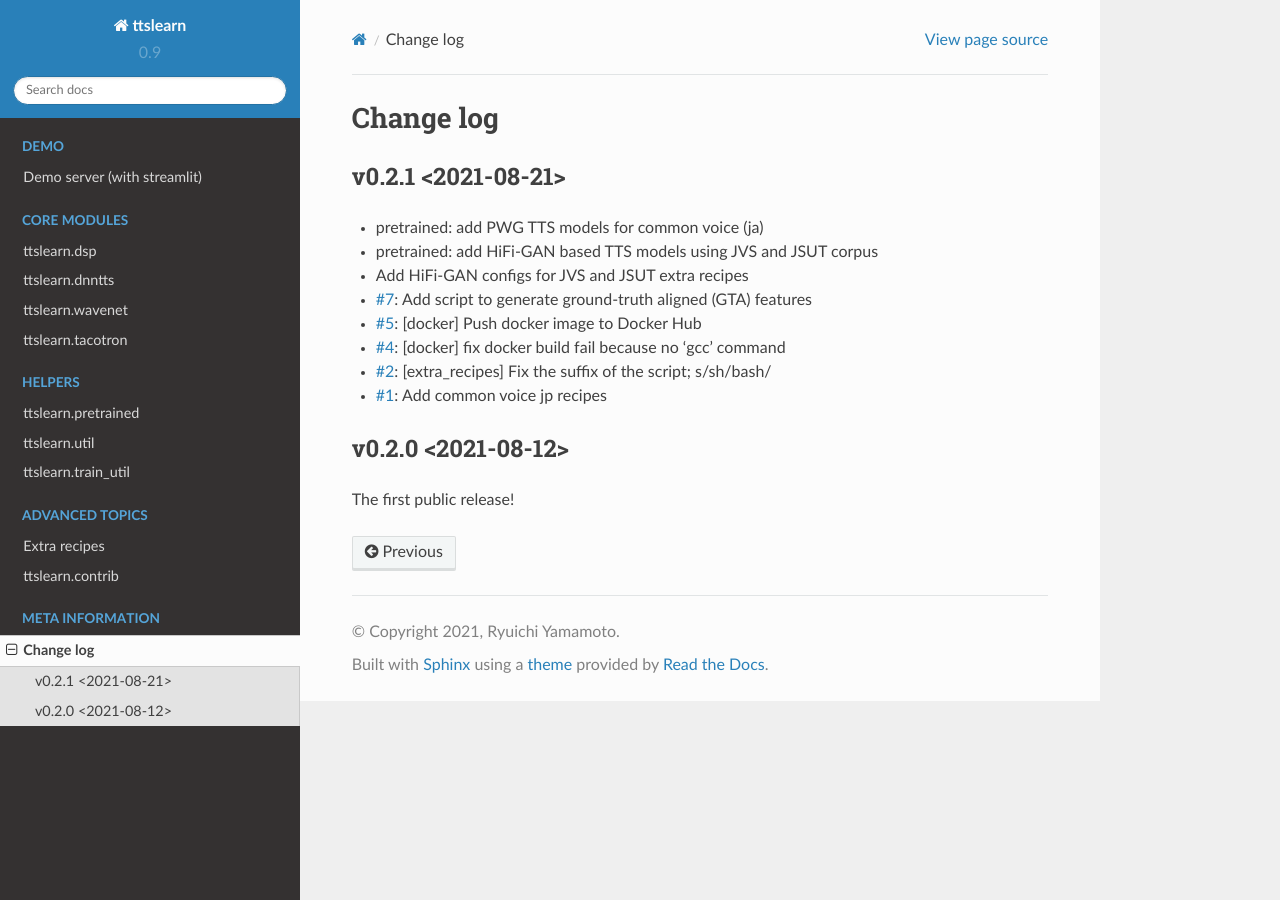
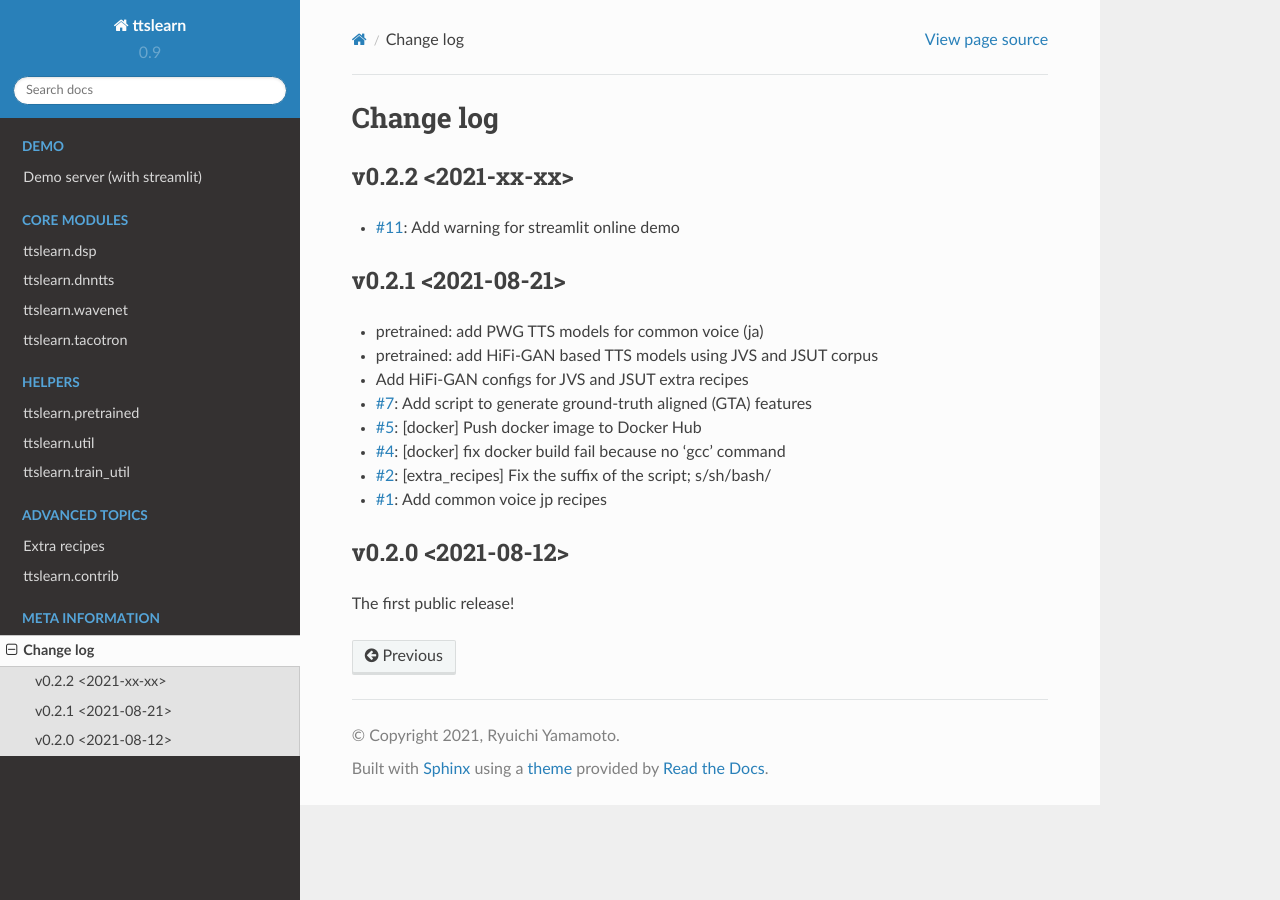
Before and after one commit to r9y9/ttslearn, a Sphinx documentation site: the page built from docs/changelog.rst, in a window 1280 px wide. Built offline with Sphinx 7.4.7 and the Read the Docs theme 2.0.0, drawn with Linux system fonts in a browser that asks for light colours; pages that are not in the unit, such as notebooks, are missing from menus.

Commit message:
Update README
[ci skip]

```diff
--- a/docs/changelog.rst
+++ b/docs/changelog.rst
@@ -1,5 +1,10 @@
 Change log
 ==========
+
+v0.2.2 <2021-xx-xx>
+-------------------
+
+- `#11`_: Add warning for streamlit online demo
 
 v0.2.1 <2021-08-21>
 -------------------
@@ -23,3 +28,4 @@ The first public release!
 .. _#4: https://github.com/r9y9/ttslearn/pull/4
 .. _#5: https://github.com/r9y9/ttslearn/pull/5
 .. _#7: https://github.com/r9y9/ttslearn/pull/7
+.. _#11: https://github.com/r9y9/ttslearn/pull/11
```
